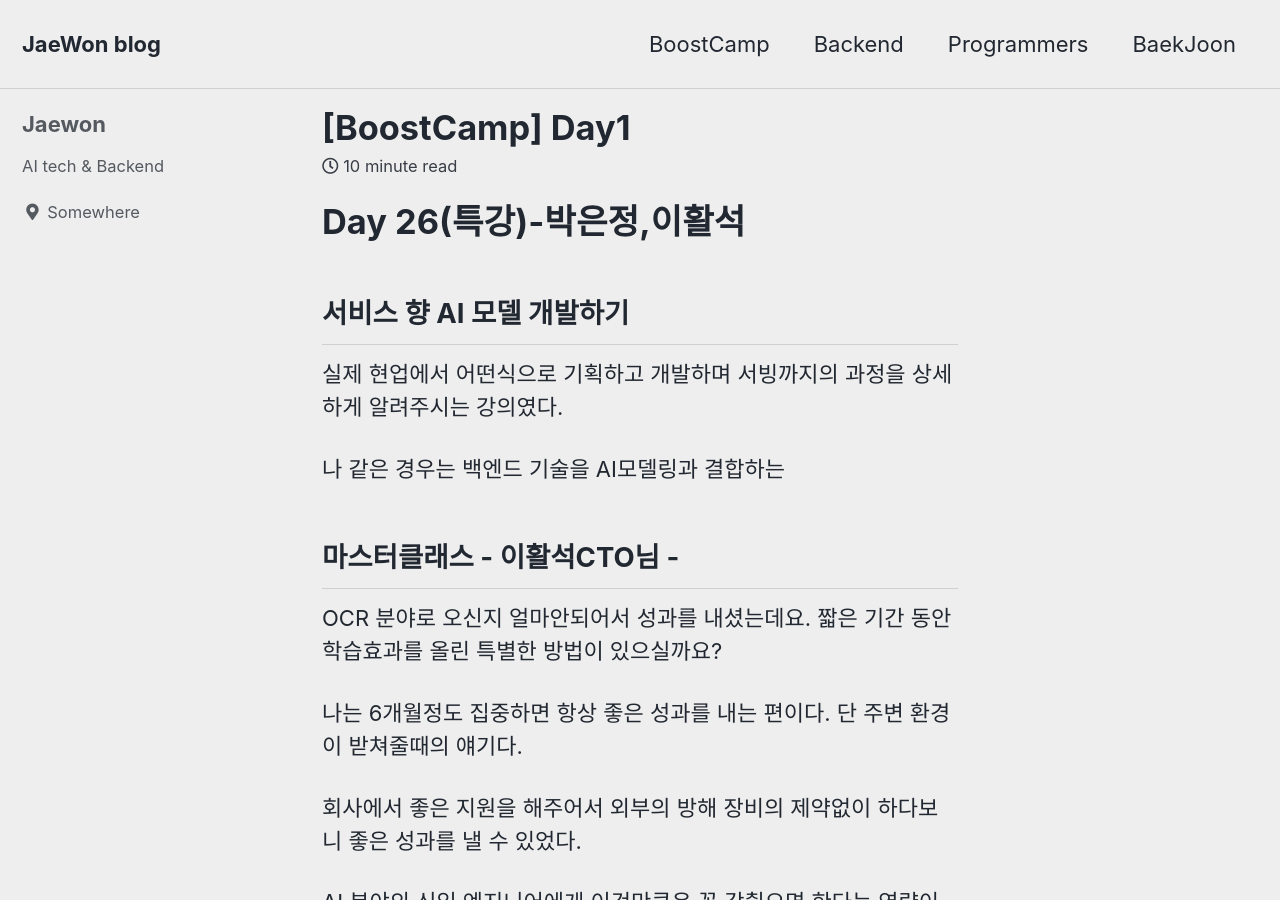
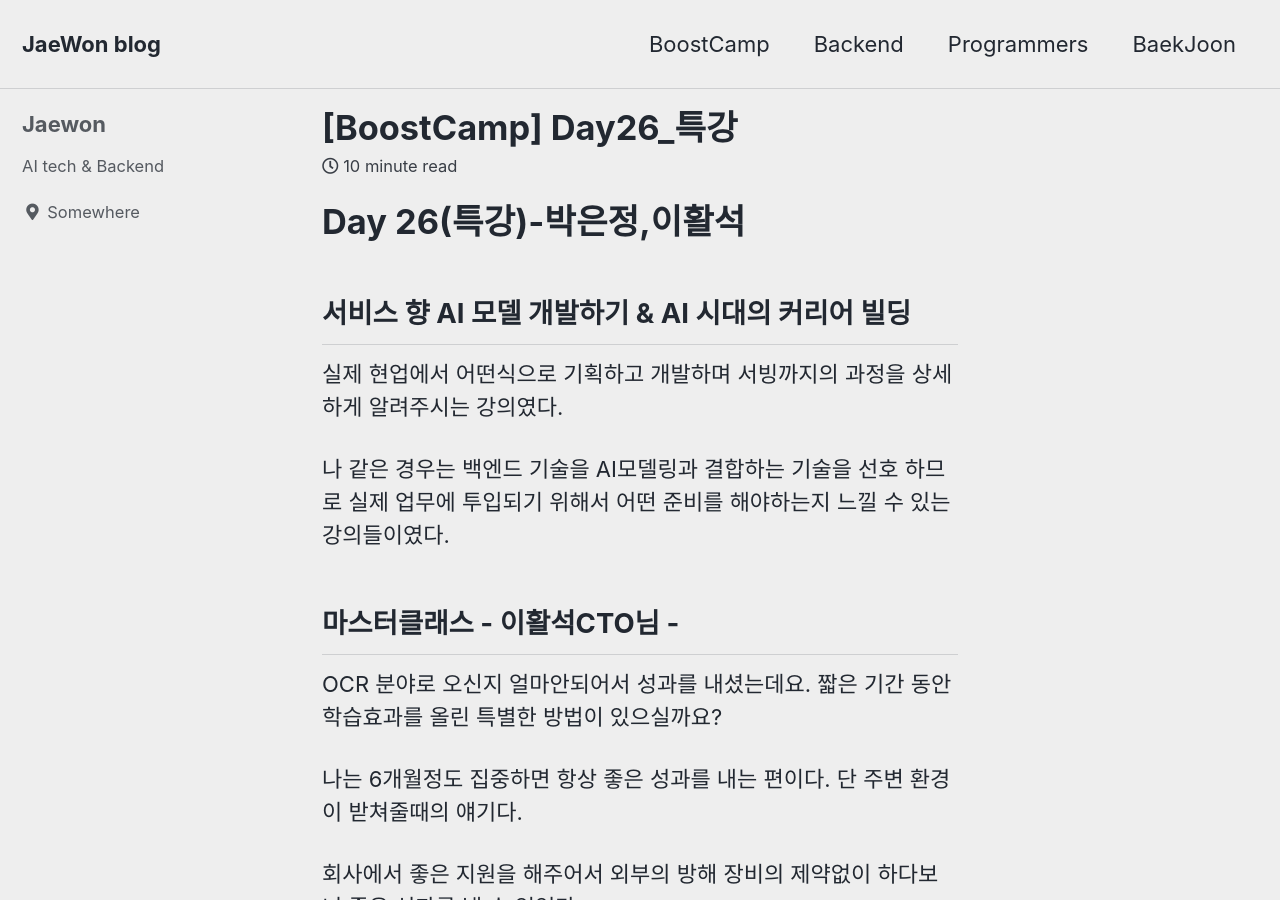
Before and after one commit to ekzm8523/ekzm8523.github.io, a Jekyll site: the page built from _posts/BoostCamp/2021-03-02-[BoostCamp] Day26_특강.md, in a window 1280 px wide and 900 px high. Built offline with Jekyll 4.4.1, drawn with Linux system fonts in a browser that asks for light colours; cached includes are drawn as plain includes; some of the changed text lies outside the part shown.

Commit message:
Update and rename 2021-03-02-[BoostCamp]Day_26_특강.md to 2021-03-02-[BoostCamp] Day26_특강.md

```diff
--- a/_posts/BoostCamp/2021-03-02-[BoostCamp]Day_26_특강.md
+++ b/_posts/BoostCamp/2021-03-02-[BoostCamp] Day26_특강.md
@@ -1,5 +1,5 @@
 ---
-title: "[BoostCamp] Day1"
+title: "[BoostCamp] Day26_특강"
 excerpt: ""
 categories: [BoostCamp]
 tags: ""
@@ -8,11 +8,13 @@ tags: ""
 
 # Day 26(특강)-박은정,이활석
 
-## 서비스 향 AI 모델 개발하기
+## 서비스 향 AI 모델 개발하기 & AI 시대의 커리어 빌딩
+
 
 실제 현업에서 어떤식으로 기획하고 개발하며 서빙까지의 과정을 상세하게 알려주시는 강의였다.
 
-나 같은 경우는 백엔드 기술을 AI모델링과 결합하는
+나 같은 경우는 백엔드 기술을 AI모델링과 결합하는 기술을 선호 하므로 실제 업무에 투입되기 위해서 어떤 준비를 해야하는지 느낄 수 있는 강의들이였다.
+
 
 ## 마스터클래스 - 이활석CTO님 -
 
```
Also changed, not shown: other parts of _posts/BoostCamp/2021-03-02-[BoostCamp] Day26_특강.md (+2 -3 lines).
